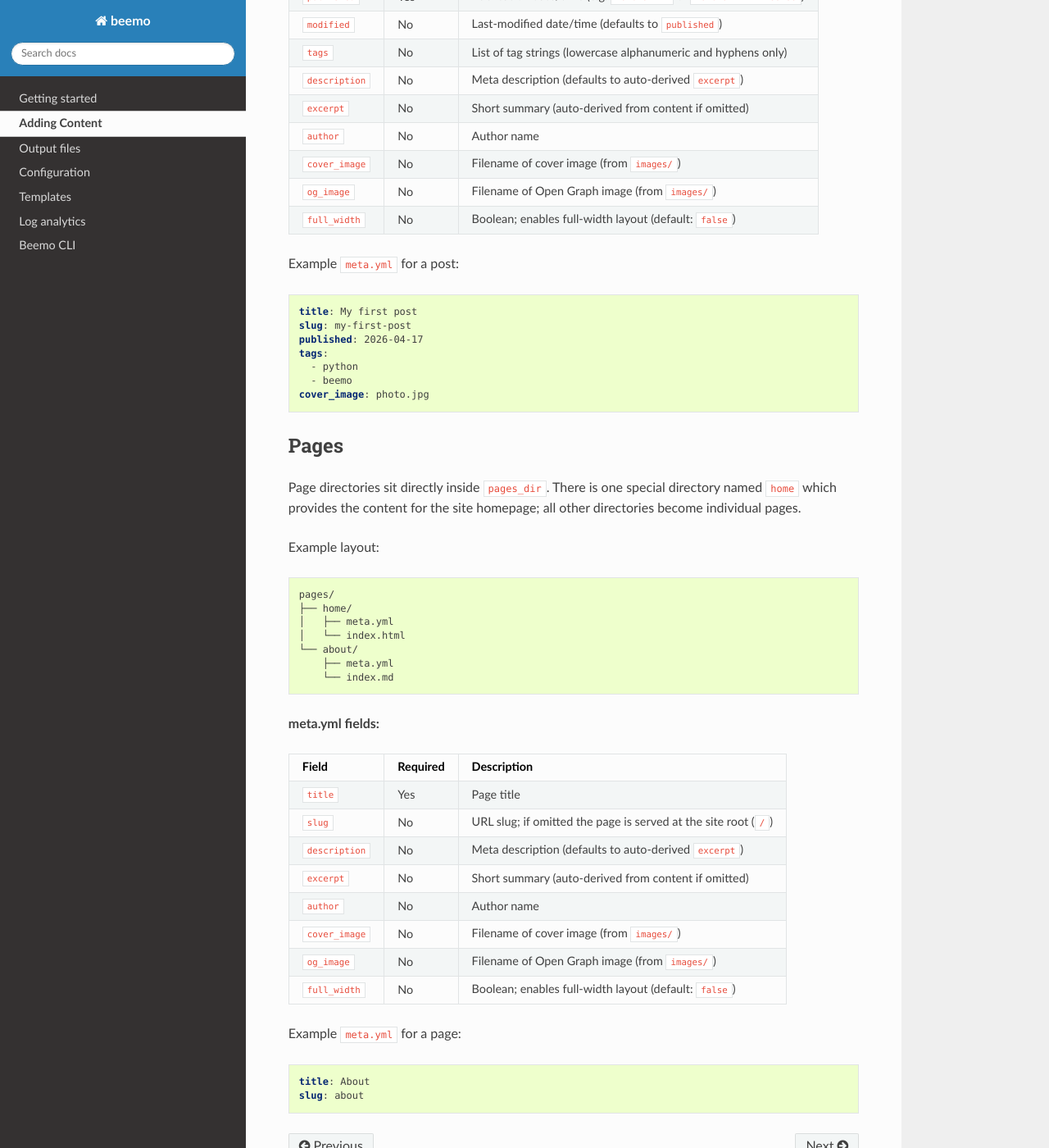
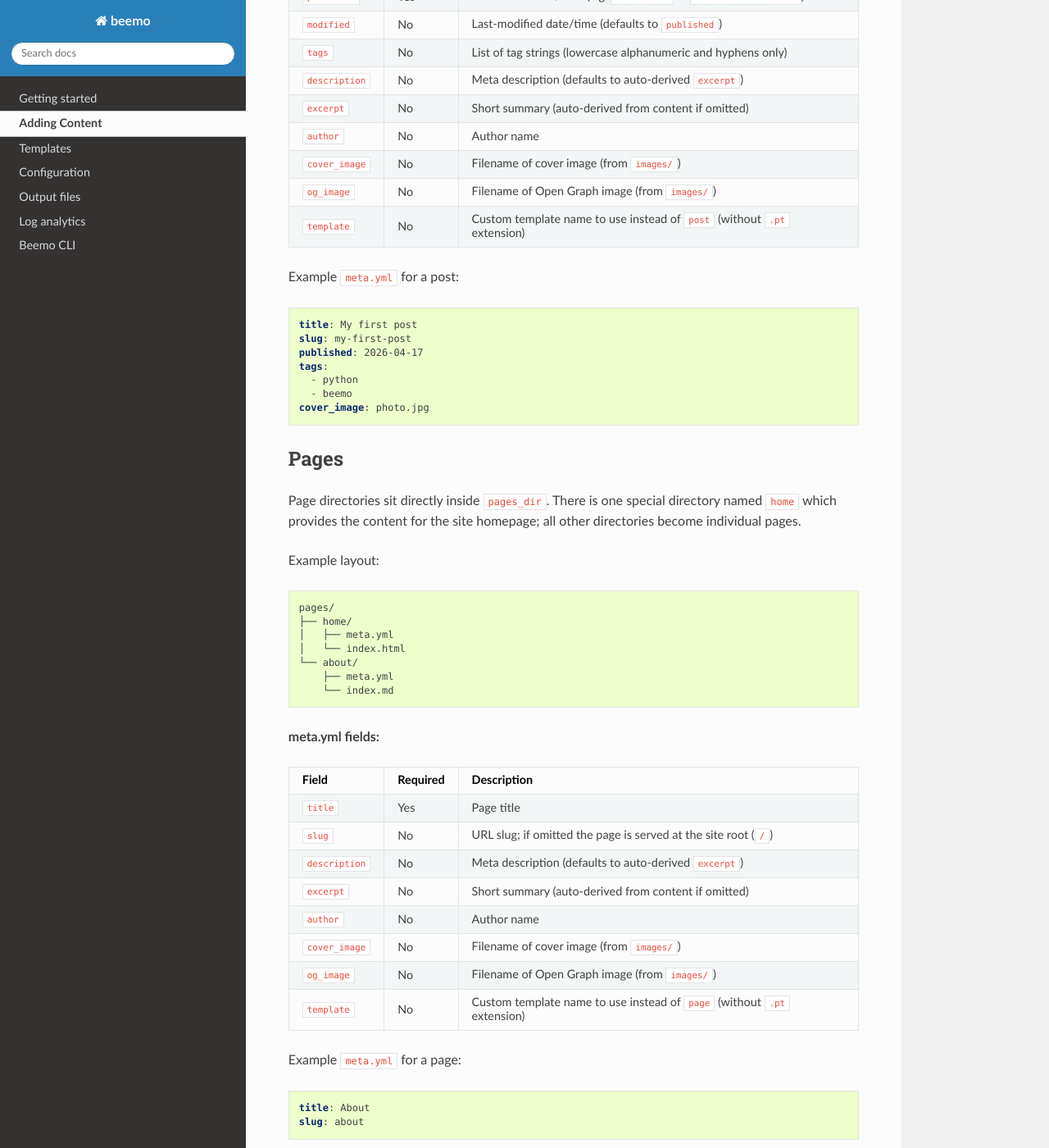
Before and after one commit to bennuttall/beemo, a Sphinx documentation site: the page built from docs/content.rst, in a window 1280 px wide and 1400 px high, scrolled down 791 px. Shown: the whole window at 82% size. Built offline with Sphinx 7.4.7 and the Read the Docs theme 3.1.0, drawn with Linux system fonts in a browser that asks for light colours.

Commit message:
Remove the full_width meta field in favour of custom templates

```diff
--- a/docs/content.rst
+++ b/docs/content.rst
@@ -63,9 +63,9 @@ Example layout:
    * - ``og_image``
      - No
      - Filename of Open Graph image (from ``images/``)
-   * - ``full_width``
+   * - ``template``
      - No
-     - Boolean; enables full-width layout (default: ``false``)
+     - Custom template name to use instead of ``post`` (without ``.pt`` extension)
 
 Example ``meta.yml`` for a post:
 
@@ -126,9 +126,9 @@ Example layout:
    * - ``og_image``
      - No
      - Filename of Open Graph image (from ``images/``)
-   * - ``full_width``
+   * - ``template``
      - No
-     - Boolean; enables full-width layout (default: ``false``)
+     - Custom template name to use instead of ``page`` (without ``.pt`` extension)
 
 Example ``meta.yml`` for a page:
 
--- a/docs/index.rst
+++ b/docs/index.rst
@@ -73,8 +73,8 @@ Table of Contents
 
    getting-started
    content
+   templates
+   config
    output
-   config
-   templates
    analytics
    cli/index
```
Also changed, not shown: docs/templates.rst (+4 -4 lines), 1 other file.
